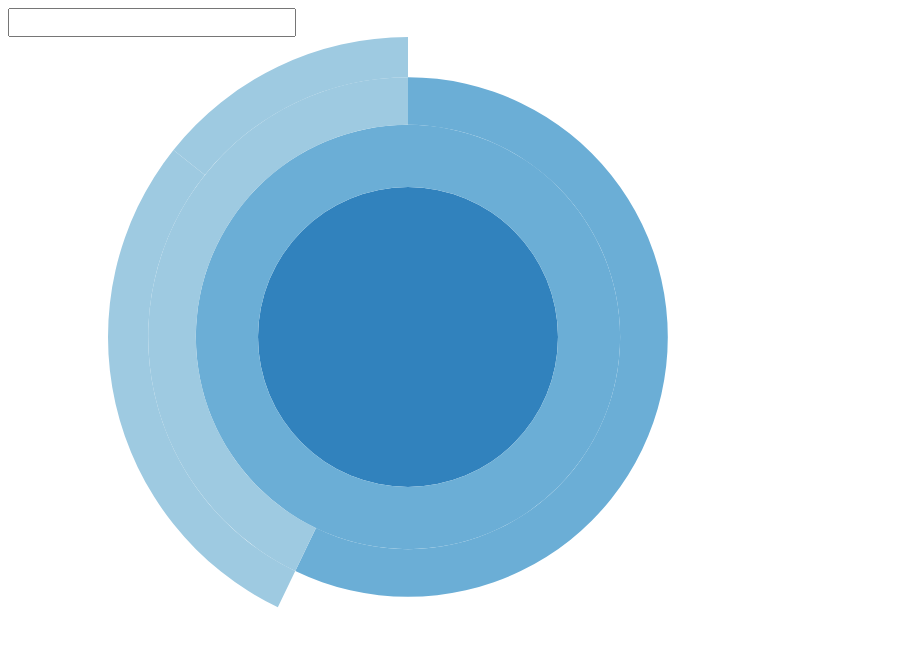
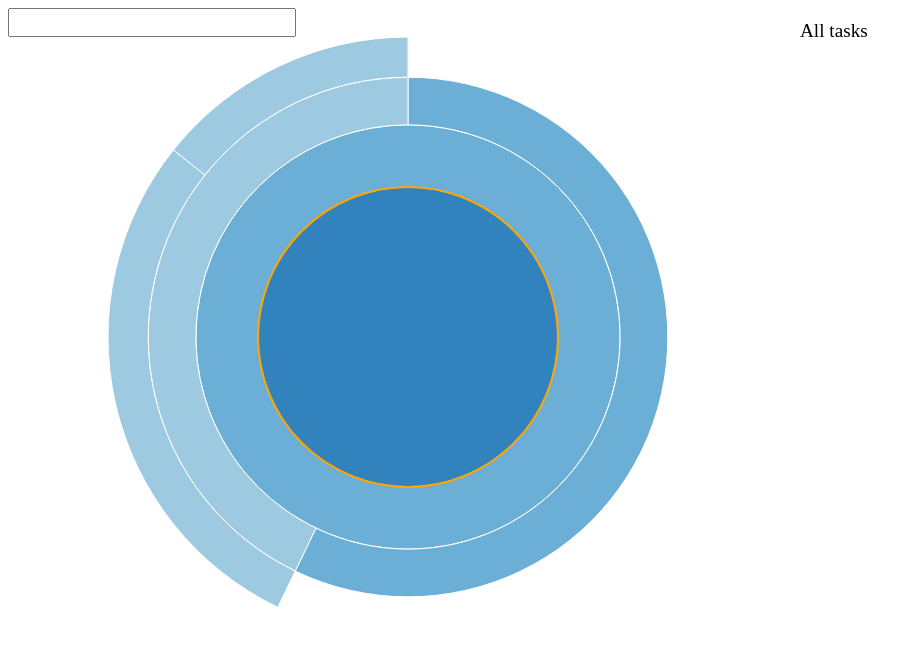
Before and after one commit to kgeri/gtdo, a plain HTML site: page src/index.html in a window 1280 px wide. Shown: the whole page, without its empty margins (0-922 px from the left). Drawn offline with nearby package versions, Linux system fonts and the light colour scheme.

Commit message:
added explanation to hierarchy view

```diff
--- a/src/gtdo.js
+++ b/src/gtdo.js
@@ -3,8 +3,6 @@ var gtdo = gtdo || {};
 
 gtdo.common = {
   keyFn: function(d) { return d.key },
-  pathKeyFn: function(d) { return "path-" + gtdo.common.keyFn(d) },
-  pathKeyIdFn: function(d) { return "#" + gtdo.common.pathKeyFn(d) },
 
   assignOrdinals: function(data) {
     var ord = 0;
@@ -33,6 +31,7 @@ gtdo.common = {
     }
 
     var root = {};
+    root.title = "All tasks";
     root.children = [];
     for(var i=0; i < data.length; i++) {
       var d = data[i];
@@ -40,10 +39,6 @@ gtdo.common = {
     }
 
     return root;
-  },
-
-  arc: function(x1, y1, x2, y2, radius) {
-    return "M"+x1+" "+y1+" A "+radius+" "+radius+" 0 0 1 "+x2+" "+y2;
   }
 }
 
@@ -162,8 +157,12 @@ gtdo.ListView = function() {
 
 gtdo.HierarchyView = function() {
   var taskItems = undefined;
+  var selectedNode = undefined;
 
-  this.bind = function(containerSelector, data) {
+  this.bind = function(containerSelector, explanationSelector, data) {
+    var svg = d3.select(containerSelector);
+    var explanation = d3.select(explanationSelector);
+
     var dim = { "width": 800, "height": 600}; // TODO get this from the SVG size
     var radius = Math.min(dim.width, dim.height) / 2;
 
@@ -171,6 +170,8 @@ gtdo.HierarchyView = function() {
     .value(function (d) { return d.time });
 
     var root = gtdo.common.toHierarchy(data);
+    selectedNode = root;
+
     var nodes = partition.nodes(root);
 
     var color = d3.scale.category20c();
@@ -194,22 +195,42 @@ gtdo.HierarchyView = function() {
       };
     };
 
-    var svg = d3.select(containerSelector);
+    var highlightTween = function() {
+      return yScale(selectedNode.y + selectedNode.dy);
+    };
+
     var tasks = svg.append("g")
     .attr("transform", "translate(" + dim.width / 2 + "," + dim.height / 2 + ")");
+
+    var highlight = svg.append("circle")
+    .attr("class", "highlight")
+    .attr("cx", dim.width / 2)
+    .attr("cy", dim.height / 2)
+    .attr("r", highlightTween);
 
     taskItems = tasks.selectAll("path")
     .data(nodes)
     .enter()
     .append("path")
     .attr("d", arc)
-    .style("fill-rule", "evenodd")
     .style("fill", function(d) { return color((d.children ? d : d.parent).title) })
     .on("click", function(d) {
+      selectedNode = d;
       taskItems.transition()
       .duration(500)
       .attrTween("d", arcTween(d));
-    });
+      highlight.transition()
+      .duration(500)
+      .attrTween("r", function(d) { return highlightTween });
+    })
+    .on("mouseover", function(d) { explanation.text(d.title) })
+    .on("mouseleave", function(d) { explanation.text(selectedNode.title) });
+
+    explanation
+    .style("visibility", "visible")
+    .style("left", dim.width + "px")
+    .style("top", "20px") // TODO compute coordinate instead
+    .text(selectedNode.title);
 
     return this;
   };
--- a/src/index.html
+++ b/src/index.html
@@ -12,10 +12,14 @@ data = [
 ];
 </script>
 <style>
+body {
+  font: sans-serif;
+}
 #search {
   font-size: larger;
   width: 15em;
   height: 1.5em;
+  display: inline;
 }
 #tasks {
   width: 100%;
@@ -23,11 +27,28 @@ data = [
 }
 #tasks rect {
   fill: steelblue;
+  stroke: white;
 }
 #tasks text {
-  font: 1em sans-serif;
+  font: 1em;
   text-anchor: start;
   fill: white;
+}
+#tasks path {
+  fill-rule: evenodd;
+  stroke: white;
+}
+#tasks .highlight {
+  stroke: orange;
+  stroke-width: 2;
+  fill: none;
+}
+#explanation {
+  position: absolute;
+  text-align: left;
+  font-size: larger;
+  color: black;
+  visibility: hidden;
 }
 </style>
 </head>
@@ -35,9 +56,10 @@ data = [
 
 <input id="search" type="search"></input>
 <svg id="tasks"></svg>
+<div id="explanation"></div>
 
 <script>
-var tasks = new gtdo.HierarchyView().bind("#tasks", data);
+var tasks = new gtdo.HierarchyView().bind("#tasks", "#explanation", data);
 //var tasks = new gtdo.ListView().bind("#tasks", data);
 var search = new gtdo.SearchFilter().bind("#search", tasks);
 </script>
```
